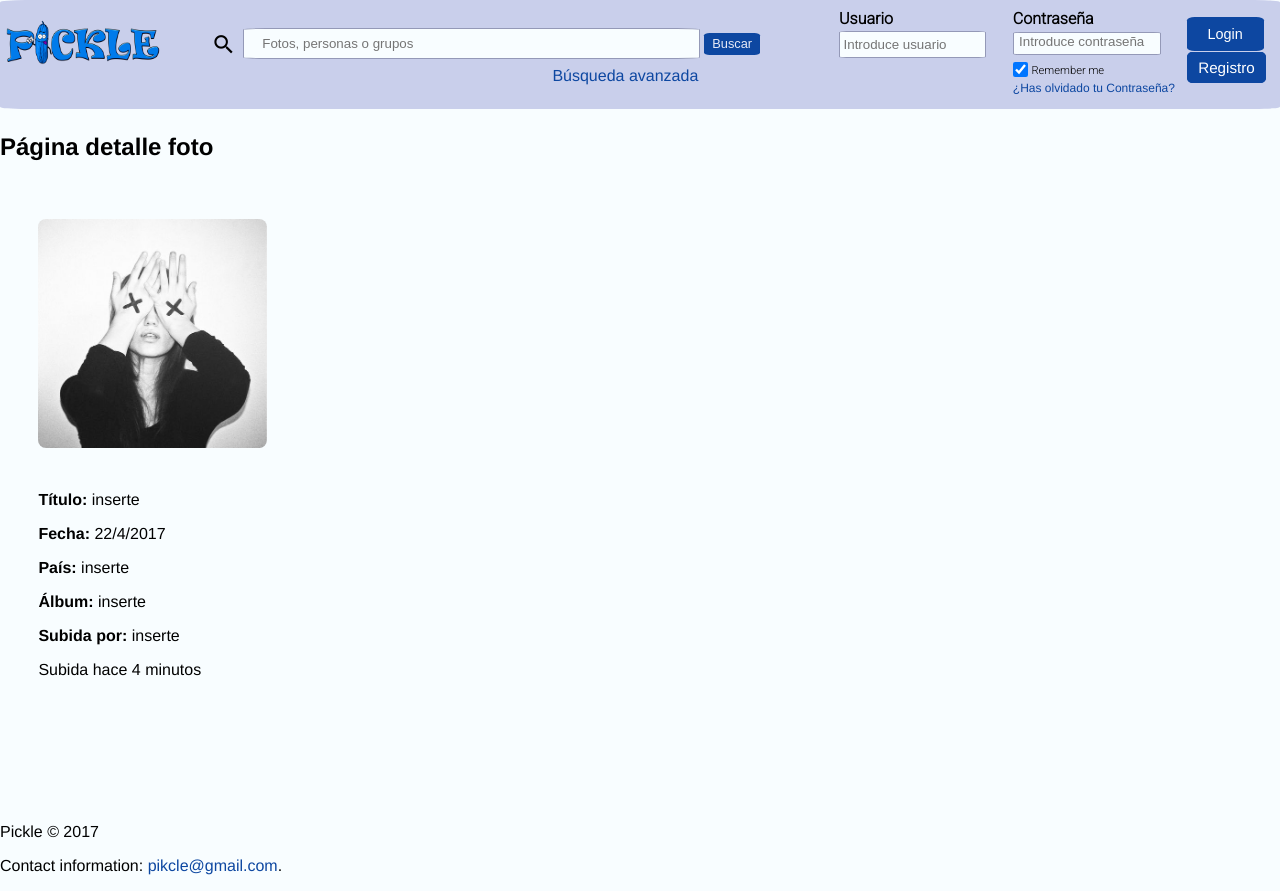
After one commit to natiigarcii/DAW-php, a PHP site: page /detalle_foto.php?id=2 in a window 1280 px wide. The commit adds this page. Run offline with PHP 8.4, Linux system fonts and the light colour scheme.

Commit message:
validación terminada y detalle_imagen

```diff
--- a/control_acceso.php
+++ b/control_acceso.php
@@ -11,6 +11,7 @@ require_once("inicio.inc");
 	session_start();
 	$_SESSION["nombre"] = $_POST["nombre"];
 	$_SESSION["psw"] = $_POST["psw"];
+	$_SESSION['message'] = 'Usuario y/o contraseña incorrectos';
 
 
 	if(($_POST['nombre']) == "natalia" && ($_POST['psw']) == "natalia" ){
--- /dev/null
+++ b/detalle_foto.php
@@ -0,0 +1,48 @@
+<?php
+$title = "Registro - Pickle";
+require_once("cabecera.inc");
+require_once("inicio.inc");
+
+$id = $_GET['id'];
+
+if(($id % 2)==0){
+?>
+	<h2>Página detalle foto</h2>
+	<figure class="foto_grande">
+		<img src="img/foto1.jpg" alt="imagen no encontrada">
+		<p><strong>Título:</strong> inserte</p>
+		<p><strong>Fecha:</strong> 22/4/2017 </p>
+		<p><strong>País:</strong> inserte </p>
+		<p><strong>Álbum:</strong> inserte </p>
+		<p><strong>Subida por:</strong> inserte </p>
+		Subida hace 4 minutos
+	</figure>
+
+<?php
+}
+else{
+?>
+
+<h2>Página detalle foto</h2>
+	<figure class="foto_grande">
+		<img src="img/foto2.jpg" alt="imagen no encontrada">
+		<p><strong>Título:</strong> inserte</p>
+		<p><strong>Fecha:</strong> 22/4/2017 </p>
+		<p><strong>País:</strong> inserte </p>
+		<p><strong>Álbum:</strong> inserte </p>
+		<p><strong>Subida por:</strong> inserte </p>
+		Subida hace 4 minutos
+	</figure>
+
+
+
+?<?php
+}
+?>
+
+
+
+
+ <?php
+require_once("footer.inc");
+?>
--- a/inicio.inc
+++ b/inicio.inc
@@ -44,10 +44,20 @@ session_start();
 				}
 
 				else{
+
+
 			?>
 				<div id="container-usuario">
 					<label for="nombre"><b>Usuario</b></label>
 					<input type="text" placeholder="Introduce usuario" name="nombre" id="nombre" required>
+					<?php
+						if (isset($_SESSION['message']))
+					{
+	    				echo $_SESSION['message'];
+	    				unset($_SESSION['message']);
+					}
+					?>
+
 				</div>
 				<div id="container-psw">
 				 	<label for="psw"><b>Contraseña</b></label>
--- a/inicio.php
+++ b/inicio.php
@@ -9,7 +9,7 @@ require_once("inicio.inc");
 <div id="container-fotos">
 
 	 <article id="primera-foto" class="foto">
-		<a href="Detalle_foto.html"><img src="img/foto1.jpg" alt="imagen no encontrada"  ></a>
+		<a href="detalle_foto.php?id=2"><img src="img/foto1.jpg" alt="imagen no encontrada"  ></a>
 		<p><strong>Titulo:</strong> inserte</p>
 		<p><strong>Fecha:</strong> 22/4/2017 </p>
 		<p><strong>País:</strong> inserte </p>
@@ -17,7 +17,7 @@ require_once("inicio.inc");
 	</article>
 
 	<article class="foto">
-		<a href="Detalle_foto.html"><img src="img/foto2.jpg" alt="imagen no encontrada"  ></a>
+		<a href="detalle_foto.php?id=1"><img src="img/foto2.jpg" alt="imagen no encontrada"  ></a>
 		<p><strong>Titulo:</strong> inserte</p>
 		<p><strong>Fecha:</strong> 22/4/2017 </p>
 		<p><strong>País:</strong> inserte </p>
```
